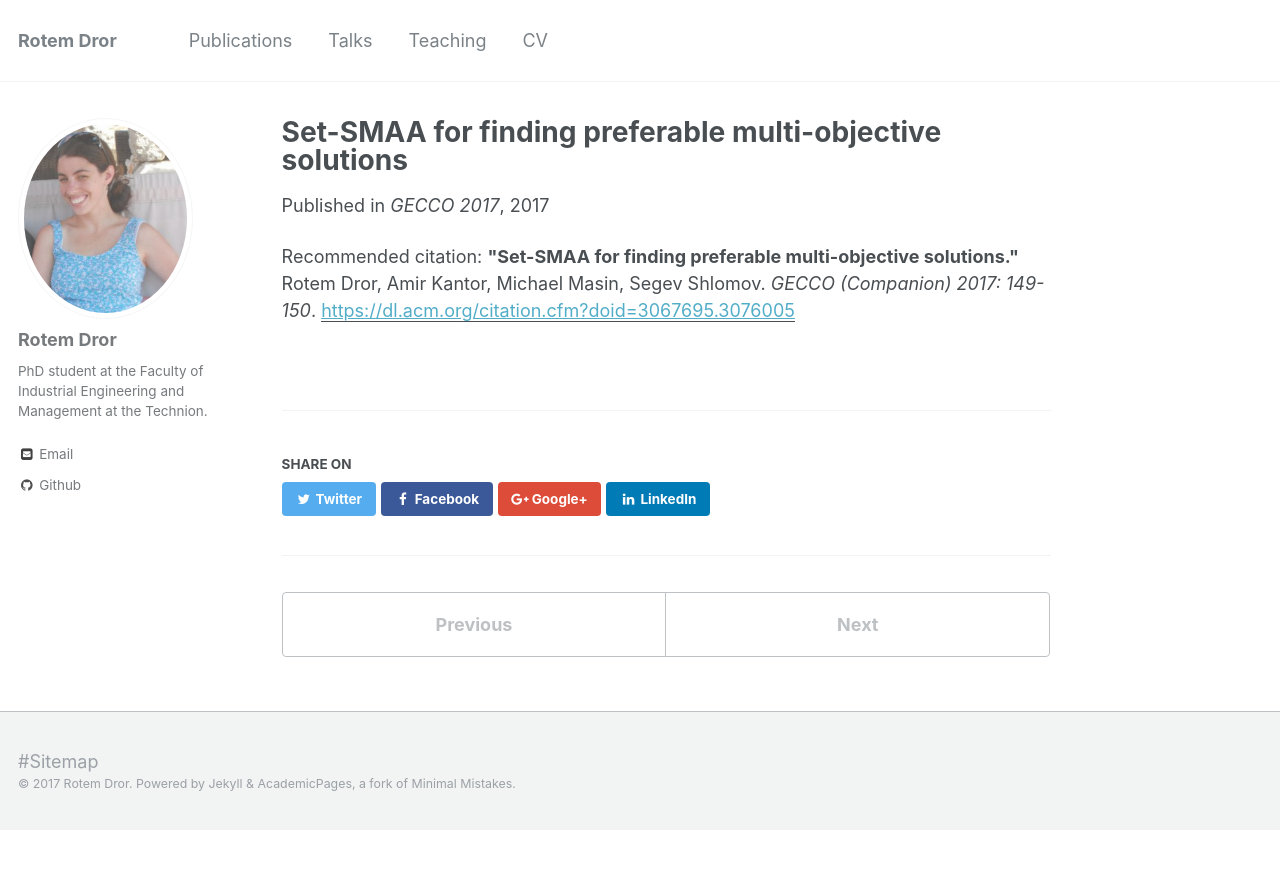
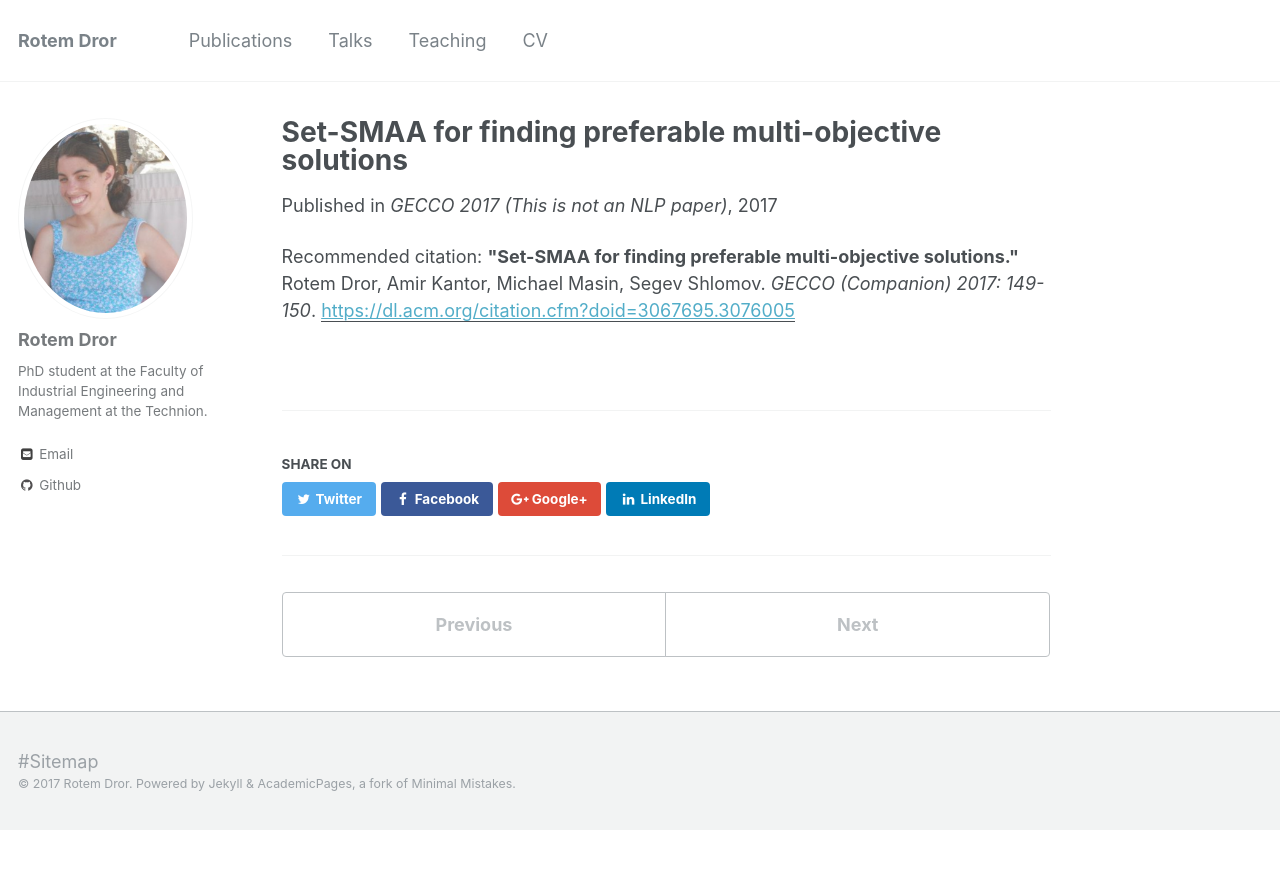
Before and after one commit to rtmdrr/rtmdrr.github.io, a Jekyll site: the page built from _publications/Set-SMAA.md, in a window 1280 px wide. Shown: the top 869 px of the page. Built offline with Jekyll 4.4.1, drawn with Linux system fonts in a browser that asks for light colours.

Commit message:
Update Set-SMAA.md

```diff
--- a/_publications/Set-SMAA.md
+++ b/_publications/Set-SMAA.md
@@ -4,7 +4,7 @@ collection: publications
 permalink: /publication/Set-SMAA
 excerpt: 'This paper is not an NLP paper.'
 date: 2017-06-01
-venue: 'GECCO 2017'
+venue: 'GECCO 2017 (This is not an NLP paper)'
 paperurl: 'https://dl.acm.org/citation.cfm?doid=3067695.3076005'
 citation: '<b> "Set-SMAA for finding preferable multi-objective solutions." </b> Rotem Dror, Amir Kantor, Michael Masin, Segev Shlomov. <i> GECCO (Companion) 2017: 149-150</i>.'
 ---
```
